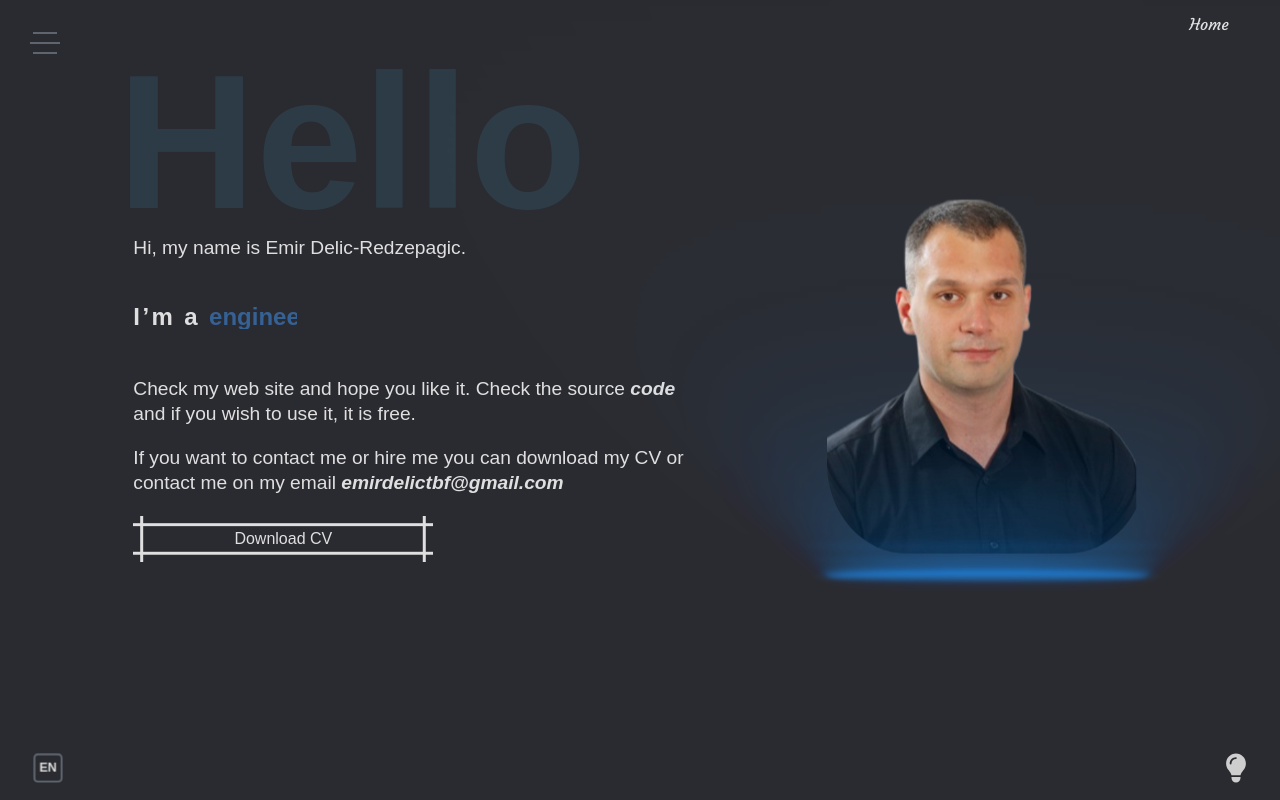
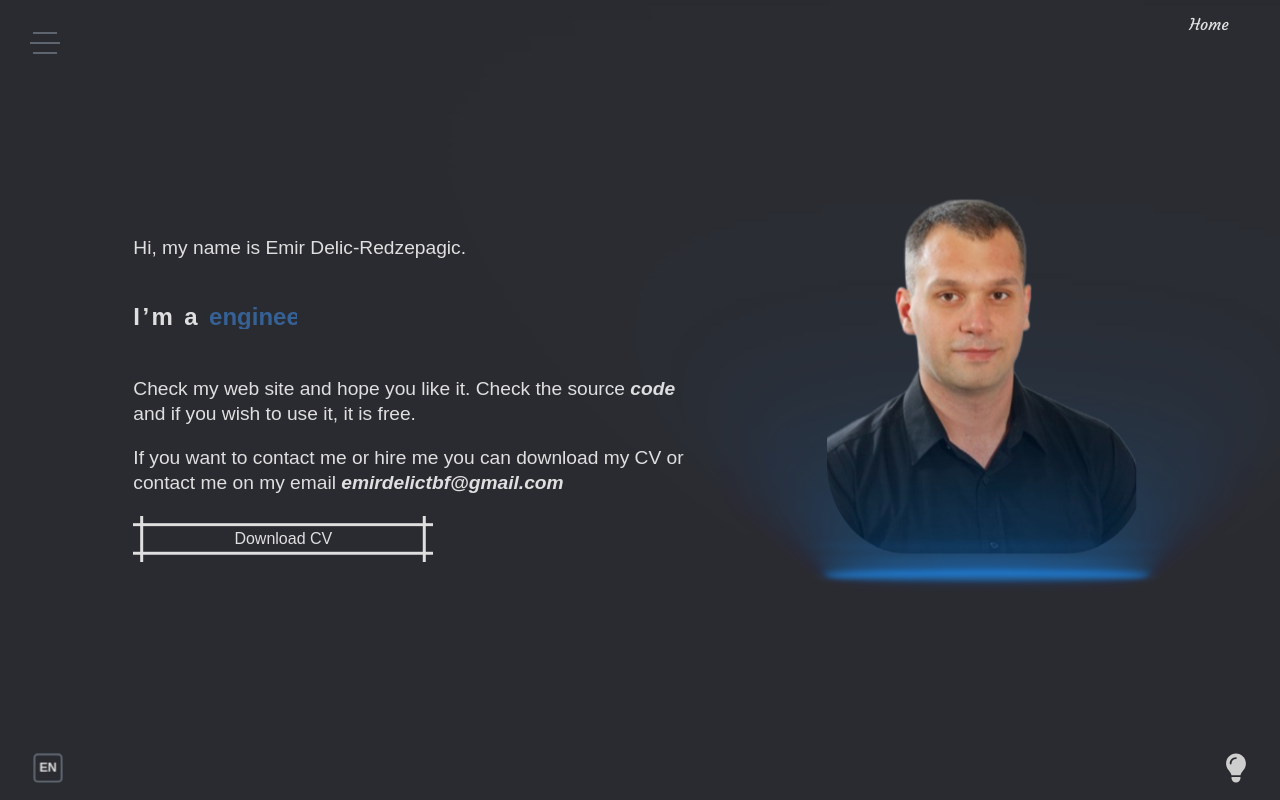
Before and after one commit to EmirDelicR/curriculum-v2, a React (Vite) app: page / in a window 1280 px wide. Built offline with nearby package versions, Linux system fonts and the light colour scheme.

Commit message:
Add watermark animation

```diff
--- a/src/UI/components/waterMark/WaterMark.scss
+++ b/src/UI/components/waterMark/WaterMark.scss
@@ -2,6 +2,7 @@
   position: relative;
   z-index: -10;
   display: none;
+  animation: fade-in 0.5s ease-in;
 
   .water-mark-text {
     font-weight: bold;
@@ -10,7 +11,7 @@
     left: -1rem;
     font-size: 12rem;
     color: var(--box-shadow);
-    opacity: 0.5;
+    opacity: 0.7;
   }
 }
 
@@ -19,3 +20,12 @@
     display: block;
   }
 }
+
+@keyframes fade-in {
+  from {
+    opacity: 0;
+  }
+  to {
+    opacity: 1;
+  }
+}
--- a/src/assets/css/settings/_colors.scss
+++ b/src/assets/css/settings/_colors.scss
@@ -8,6 +8,7 @@
   --dark-blue: #366194;
   --light-blue: #2187e7;
   --border-color: rgb(33, 135, 231, 0.7);
+
   // dark
   --main-background-dark: rgba(0, 0, 0, 0.85);
   --main-color-dark: var(--white);
@@ -22,7 +23,7 @@
   --nav-link-hover-light: var(--light-blue);
   --social-link-box-shadow-light: 0.1rem 0.1rem 0.25rem rgba(255, 255, 255, 0.1),
     -0.1rem -0.1rem 0.25rem rgba(0, 0, 0, 0.5);
-  --page-background-light: #ecf9ff;
+  --page-background-light: #d0ecfa;
 
   // default
   --main-background: var(--main-background-light);
```
